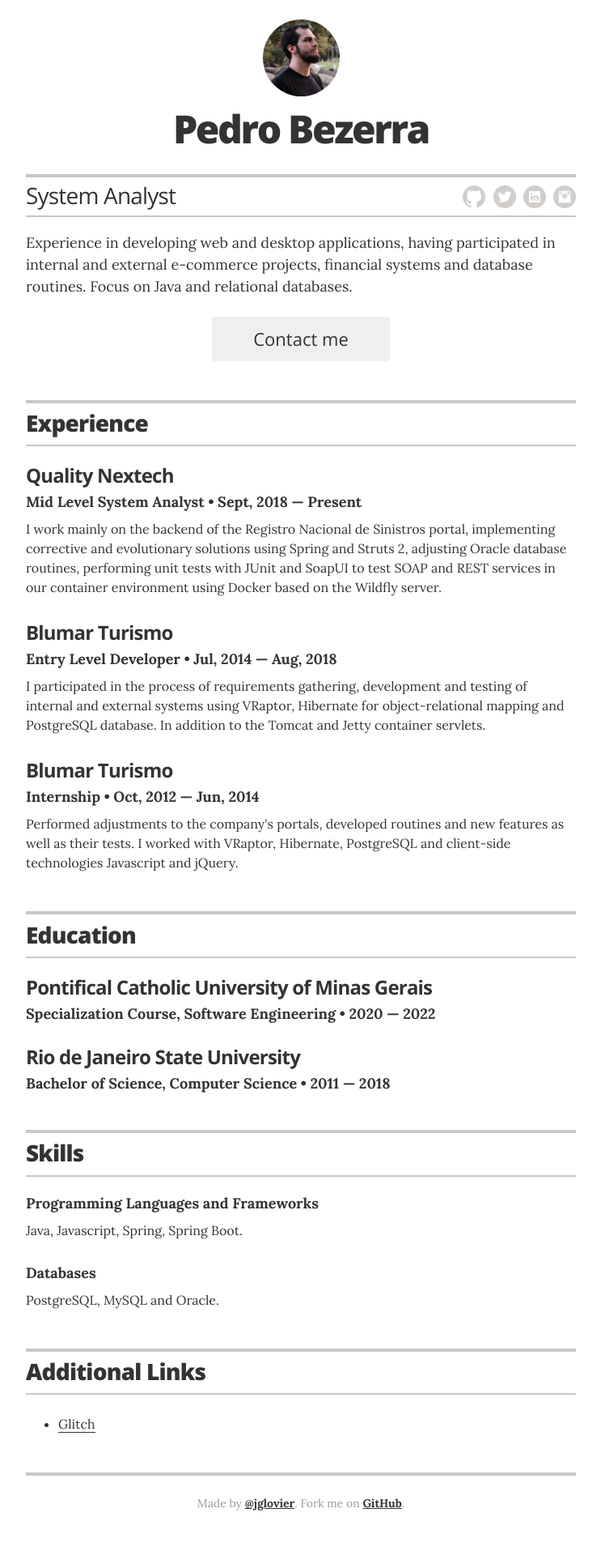
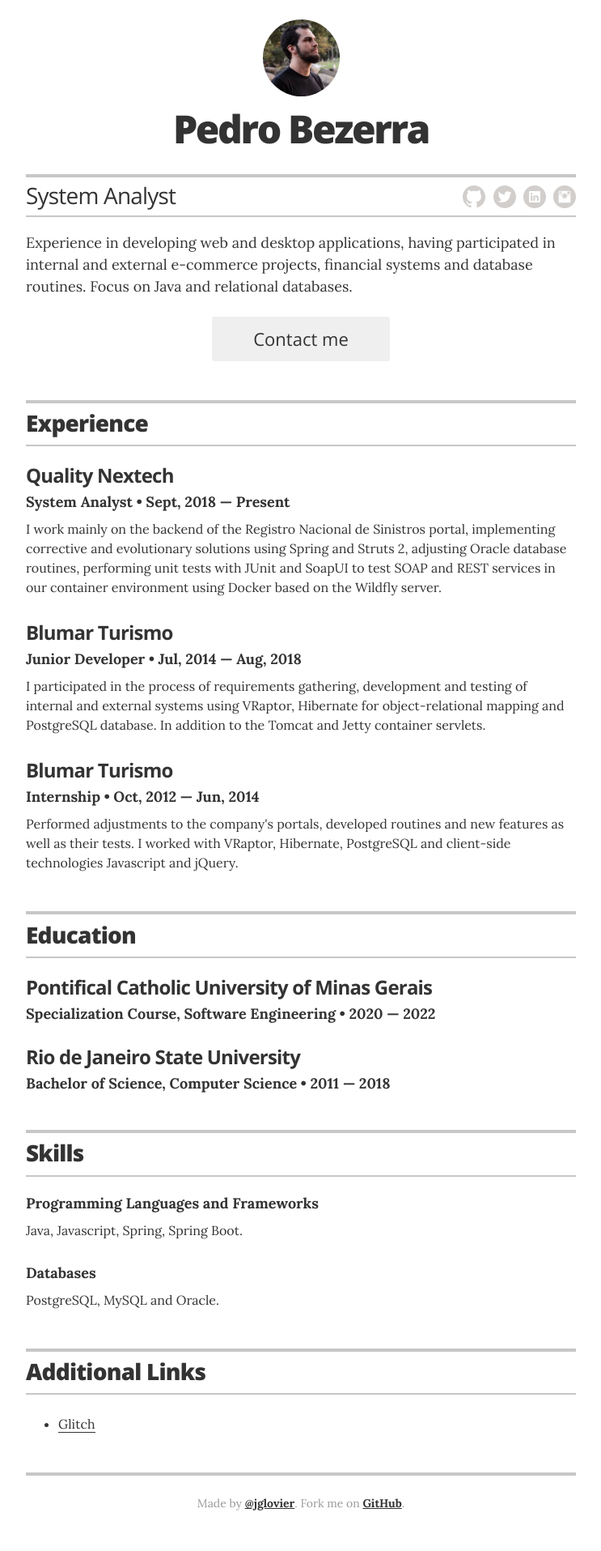
Before and after one commit to pedrobezerradev/pedrobezerradev.github.io, a Jekyll site: the page built from index.html, in a window 1280 px wide. Shown: the whole page at 81% size, without its empty margins (268-1011 px from the left). Built offline with Jekyll 4.4.1, drawn with Linux system fonts in a browser that asks for light colours.

Commit message:
pequena alteração na experiencia

```diff
--- a/_data/experience.yml
+++ b/_data/experience.yml
@@ -1,13 +1,13 @@
 # Jobs
-# Mid Level System Analyst
+# System Analyst
 - company: Quality Nextech
-  position: Mid Level System Analyst
+  position: System Analyst
   duration: Sept, 2018 &mdash; Present
   summary: I work mainly on the backend of the Registro Nacional de Sinistros portal, implementing corrective and evolutionary solutions using Spring and Struts 2, adjusting Oracle database routines, performing unit tests with JUnit and SoapUI to test SOAP and REST services in our container environment using Docker based on the Wildfly server.
 
-# Entry Level Developer
+# Junior Developer
 - company: Blumar Turismo
-  position: Entry Level Developer
+  position: Junior Developer
   duration:  Jul, 2014 &mdash; Aug, 2018
   summary: I participated in the process of requirements gathering, development and testing of internal and external systems using VRaptor, Hibernate for object-relational mapping and PostgreSQL database. In addition to the Tomcat and Jetty container servlets.
 
```
